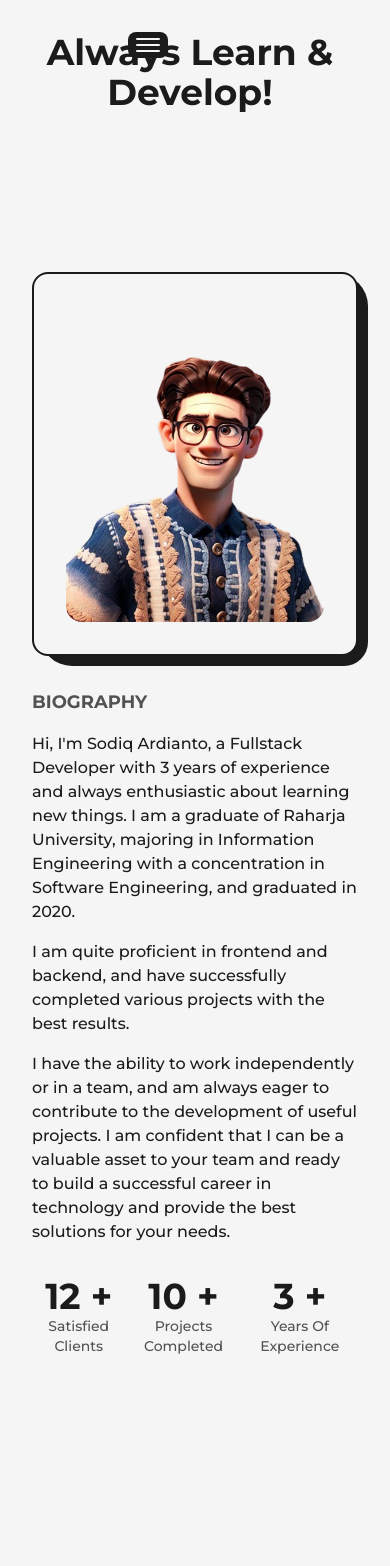
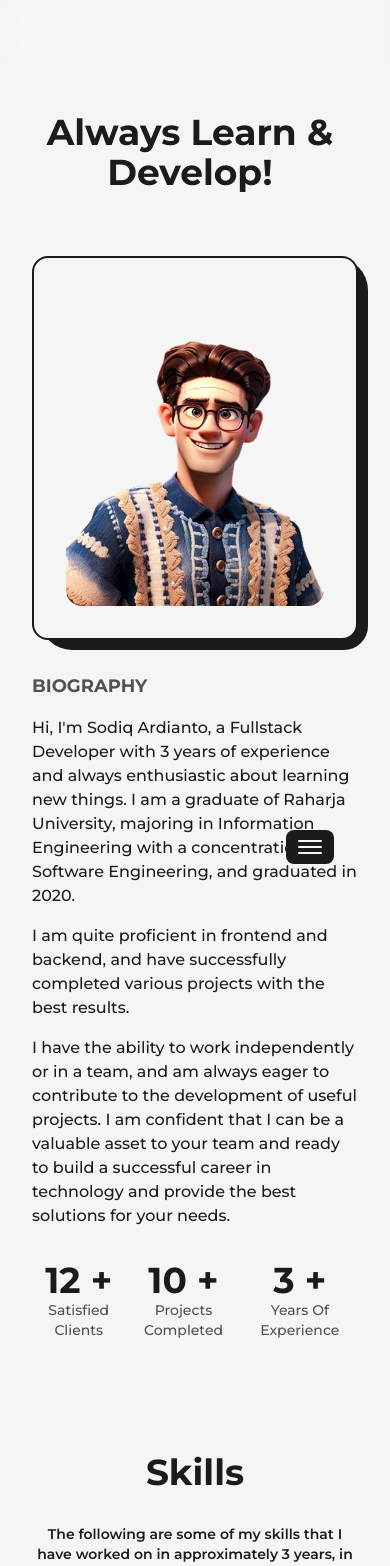
Before and after one commit to sodiqardianto/new-portofolio, a Next.js app: page /about in a window 390 px wide. Shown: the top 1566 px of the page. Built offline with nearby package versions, Linux system fonts and the light colour scheme.

Commit message:
fix navbar blured, and position burger button

```diff
--- a/src/components/Education.tsx
+++ b/src/components/Education.tsx
@@ -26,8 +26,8 @@ export default function Education() {
     offset: ["start end", "center start"],
   });
   return (
-    <div className="my-64">
-      <h2 className="font-bold text-8xl mb-32 w-full text-center md:text-6xl xs:text-4xl md:mb-16">
+    <>
+      <h2 className="font-bold text-8xl mt-64 w-full text-center mb-10 md:text-6xl xs:text-4xl md:mb-16 sm:mb-8 sm:mt-32">
         Education
       </h2>
       <div ref={ref} className="w-[75%] mx-auto relative lg:w-[90%] md:w-full">
@@ -62,6 +62,6 @@ export default function Education() {
           ))}
         </ul>
       </div>
-    </div>
+</>
   );
 }
--- a/src/components/Experience.tsx
+++ b/src/components/Experience.tsx
@@ -48,8 +48,8 @@ export default function Experience() {
     offset: ["start end", "center start"],
   });
   return (
-    <div className="my-64">
-      <h2 className="font-bold text-8xl mb-32 w-full text-center md:text-6xl xs:text-4xl md:mb-16">
+      <>
+      <h2 className="font-bold text-8xl mt-32 w-full text-center mb-10 md:text-6xl xs:text-4xl md:mb-16 sm:mb-8 sm:mt-32">
         Experience
       </h2>
       <div ref={ref} className="w-[75%] mx-auto relative lg:w-[90%] md:w-full">
@@ -91,6 +91,6 @@ export default function Experience() {
           ))}
         </ul>
       </div>
-    </div>
+      </>
   );
 }
--- a/src/components/Footer.tsx
+++ b/src/components/Footer.tsx
@@ -23,13 +23,13 @@ export default function Footer() {
             Sodiq Ardianto
           </Link>
         </div>
-        <Link
+        {/* <Link
           href={"/"}
           className="underline underline-offset-2 text-dark dark:text-light"
           target="_blank"
         >
           Say hello
-        </Link>
+        </Link> */}
       </Layout>
     </footer>
   );
--- a/src/components/NavBar.tsx
+++ b/src/components/NavBar.tsx
@@ -52,6 +52,7 @@ export default function NavBar() {
   const pathname = usePathname();
   const [mode, setMode] = useThemeSwitcher();
   const [isOpen, setIsOpen] = useState(false);
+  const [isBlured, setIsBlurred] = useState(true);
 
   const handleClick = () => {
     setIsOpen(!isOpen);
@@ -59,7 +60,12 @@ export default function NavBar() {
 
   useEffect(() => {
     const handleResize = () => {
-      window.innerWidth >= 1021;
+      if (window.innerWidth <= 1021) {
+        setIsOpen(false);
+        setIsBlurred(false);
+      } else {
+        setIsBlurred(true);
+      }
     };
 
     window.addEventListener("resize", handleResize);
@@ -71,11 +77,13 @@ export default function NavBar() {
 
   return (
     <header
-      className={`w-full px-32 py-8 font-medium items-center flex justify-between z-10 fixed dark:text-light`}
+      className={`w-full px-32 py-8 font-medium items-center flex justify-between z-10 fixed dark:text-light ${
+        isBlured ? "backdrop-blur-md" : ""
+      }`}
     >
       {/* BURGER BUTTON */}
       <button
-        className="hidden lg:flex flex-col justify-center items-center bg-dark p-2 rounded-lg dark:bglig"
+        className="hidden lg:flex flex-col justify-center items-center bg-dark p-3 rounded-lg dark:bg-light lg:right-14 lg:-bottom-[800px] lg:top-auto lg:absolute"
         onClick={handleClick}
       >
         <span
--- a/src/components/Skills.tsx
+++ b/src/components/Skills.tsx
@@ -143,7 +143,7 @@ export const skills = [
 export default function Skills() {
   return (
     <>
-      <h2 className="font-bold text-8xl mt-64 w-full text-center mb-10 md:text-6xl xs:text-4xl md:mb-16 sm:mb-8">
+      <h2 className="font-bold text-8xl mt-32 w-full text-center mb-10 md:text-6xl xs:text-4xl md:mb-16 sm:mb-8 sm:mt-28">
         Skills
       </h2>
       <div className="flex flex-col justify-center text-lg font-semibold text-center mx-96 xl:mx-48 lg:mx-24 sm:mx-0 sm:text-sm mb-14 text-dark dark:text-light">
@@ -154,7 +154,7 @@ export default function Skills() {
         {skills.map((skill, index) => {
           return (
             <div
-              className="border border-dark shadow-lg rounded-3xl p-10 max-w-lg relative bg-light dark:border-light dark:bg-dark"
+              className="border border-dark shadow-lg rounded-3xl p-10 max-w-lg relative my-3 bg-light dark:border-light dark:bg-dark"
               key={index}
             >
               <div className="absolute top-1 -right-3 -z-10 w-[102%] h-[103%] rounded-[2rem] bg-dark dark:bg-light" />
--- a/src/pages/about/index.tsx
+++ b/src/pages/about/index.tsx
@@ -25,9 +25,9 @@ export default function About() {
         <Layout className="pt-36">
           <AnimatedText
             text="Always learn & develop!"
-            className="lg:!text-7xl sm:!text-6xl xs:!text-4xl sm:mb-8"
+            className="lg:!text-7xl sm:!text-6xl xs:!text-4xl sm:pt-20"
           />
-          <div className="grid w-full grid-cols-8 gap-16 my-32 sm:gap-8">
+          <div className="grid w-full grid-cols-8 gap-16 my-32 sm:gap-8 sm:my-16">
             <div className="col-span-3 flex flex-col items-start justify-start xl:col-span-4 md:order-2 md:col-span-8">
               <h2 className="mb-4 text-lg font-bold uppercase text-dark/75 dark:text-light">
                 Biography
--- a/src/pages/articles/index.tsx
+++ b/src/pages/articles/index.tsx
@@ -17,7 +17,7 @@ export default function Articles() {
         <Layout className="pt-36">
           <AnimatedText
             text="No articles have been created yet, please come another time."
-            className="lg:!text-7xl sm:!text-6xl xs:!text-4xl sm:mb-8"
+            className="lg:!text-7xl sm:!text-6xl xs:!text-4xl sm:mb-8 sm:pt-20"
           />
           {/* <ul className="grid grid-cols-2 gap-16 my-32 md:grid-cols-1 lg:gap-8 md:gap-y-16">
             <li className="col-span-1 w-full p-4 bg-light border border-solid border-dark rounded-2xl relative dark:bg-dark dark:border-light">
--- a/src/pages/projects/index.tsx
+++ b/src/pages/projects/index.tsx
@@ -19,7 +19,7 @@ export default function Projects() {
         <Layout className="pt-36">
           <AnimatedText
             text="The project has not been prepared yet, please come another time."
-            className="lg:!text-7xl sm:!text-6xl xs:!text-4xl sm:mb-8"
+            className="lg:!text-7xl sm:!text-6xl xs:!text-4xl sm:mb-8 sm:pt-20"
           />
           {/* <div className="grid grid-cols-12 gap-24 my-32 xl:gap-x-16 lg:gap-x-8 md:gap-y-24 sm:gap-x-0">
             <div className="col-span-12">
```
